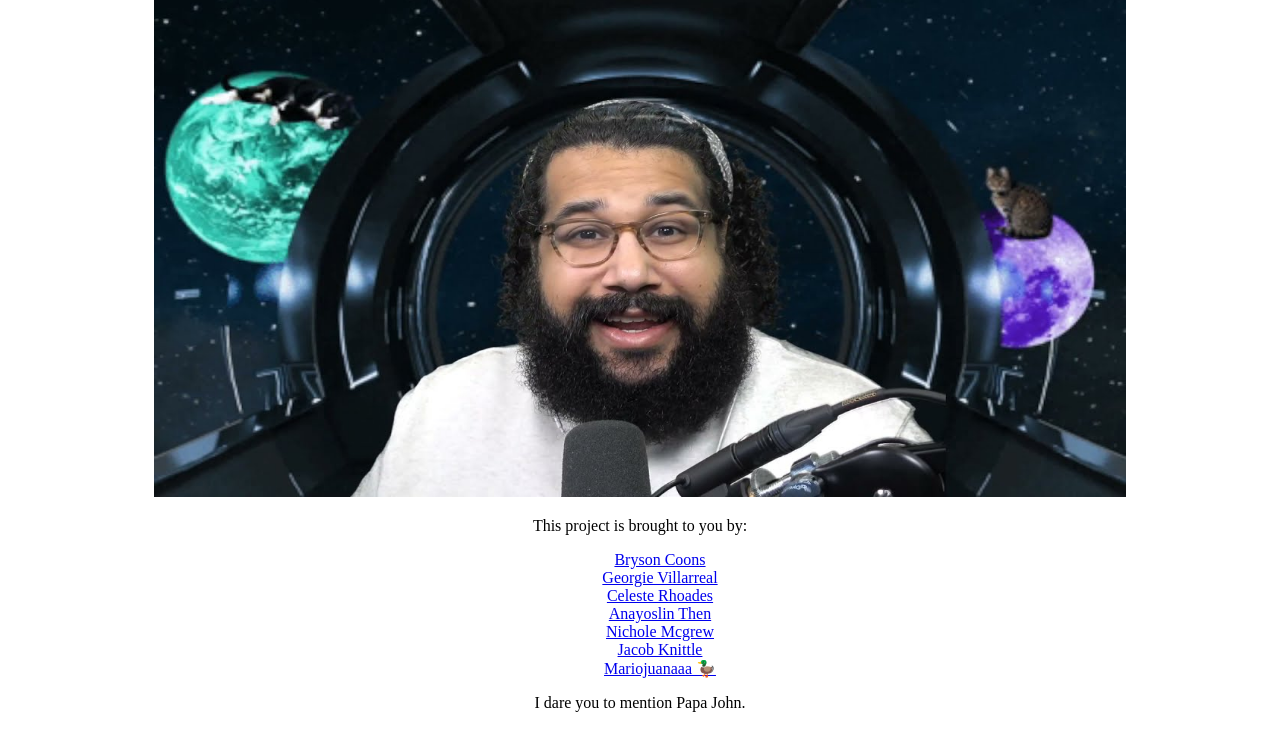
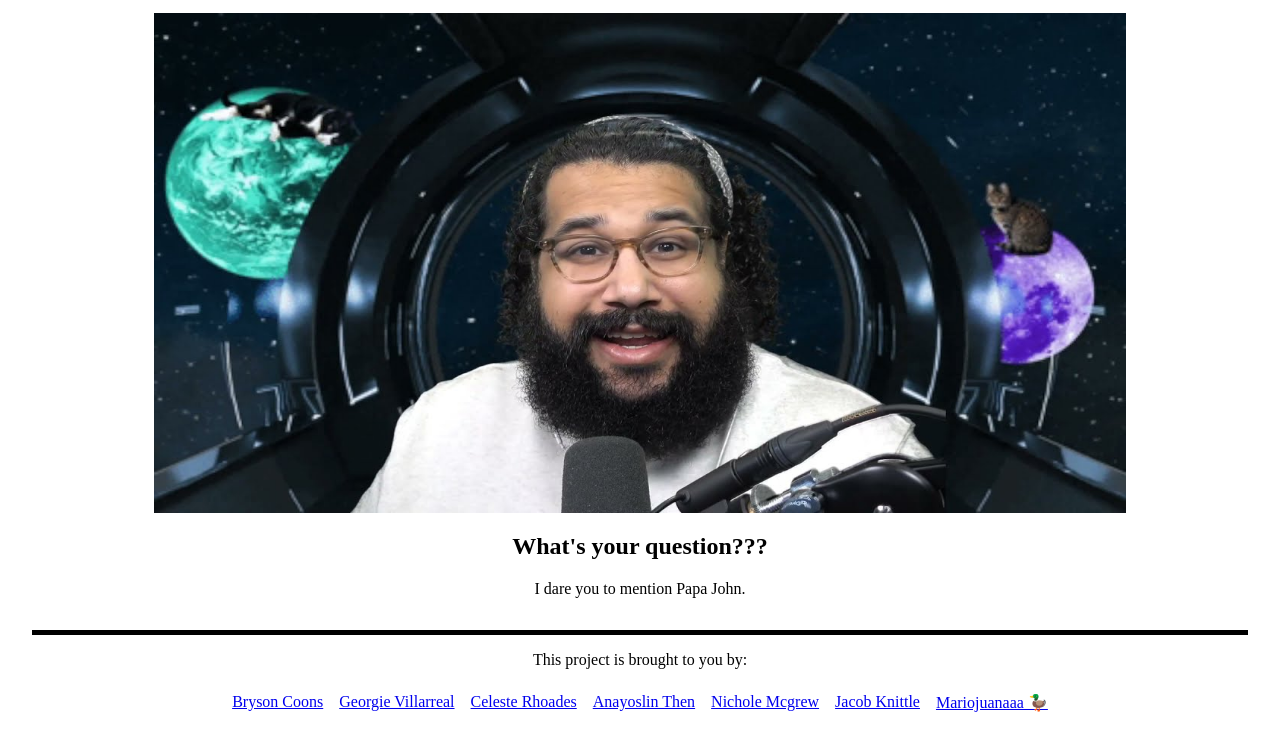
Before and after one commit to tacbodell/leon-the-genie, a website: page index.html in a window 1280 px wide. Both pictures are taken after a click on the button "Ask". Shown: the part 136-886 px from the top of the page. Drawn offline with Linux system fonts and the light colour scheme; no server answers.

Commit message:
Minor style changes

```diff
--- a/css/style.css
+++ b/css/style.css
@@ -9,9 +9,21 @@
 	max-height: 500px;
 	width: 80%;
 	display: block;
-	margin: 0 auto;
+	margin: 1rem auto;
+}
+
+ul {
+    display: flex;
+    flex-wrap: wrap;
+    justify-content: center;
+	padding-inline-start: 0;
 }
 
 li {
 	list-style: none;
+	padding: 0.5rem;
 }
+footer {
+	border-top: 5px solid black;
+	margin-top: 2rem;
+}
--- a/index.html
+++ b/index.html
@@ -1,27 +1,26 @@
 <!DOCTYPE html>
 <html>
+
 <head>
 	<meta charset="utf-8" />
 	<title></title>
 	<link rel="stylesheet" href="/css/style.css" />
 </head>
+
 <body>
 	<div class="wrapper">
 		<h1>Ask papa Leon a question...</h1>
-			<input
-				id="userName"
-				type="text"
-				name=""
-				placeholder="Enter Your Question"
-			/>
+		<input id="userName" type="text" name="" placeholder="Enter Your Question" />
 		<button id="clickMe" type="button" name="button">Ask</button>
 
 		<img class="leon" src="./images/leonthegenie.jpg" />
 
 		<h2 id="answer"></h2>
-			<!-- <h2 id="personName"></h2>
+		<h2 id="personName"></h2>
 		<h2 id="personStatus"></h2>
-    <h2 id="personOccupation"></h2> -->
+		<h2 id="personOccupation"></h2>
+		<span>I dare you to mention Papa John.</span>
+		<footer>
 			<p>This project is brought to you by:</p>
 			<ul>
 				<li><a href="https://twitter.com/brysonc00ns">Bryson Coons</a></li>
@@ -34,8 +33,9 @@
 				<li><a href="https://twitter.com/JDevelopsK">Jacob Knittle</a></li>
 				<li><a href="https://twitter.com/Mariojuanaaa_">Mariojuanaaa 🦆</a></li>
 			</ul>
-			<footer>I dare you to mention Papa John.</footer>
+		</footer>
 	</div>
 	<script type="text/javascript" src="/js/main.js"></script>
 </body>
+
 </html>
--- a/js/main.js
+++ b/js/main.js
@@ -3,14 +3,17 @@ document.querySelector('#clickMe').addEventListener('click', makeReq)
 async function makeReq(){
 
   const userName = document.querySelector("#userName").value;
+  if (userName) {
     const res = await fetch(`/api?student=${userName}`)
     const data = await res.json()
-
     console.log(data);
     document.querySelector("#answer").textContent = data.response;
     const audio = new Audio(data.audioResponse);
     audio.play();
-  //document.querySelector("#personName").textContent = data.name
-  //document.querySelector("#personStatus").textContent = data.status
-  //document.querySelector("#personOccupation").textContent = data.currentOccupation
+    document.querySelector("#personName").textContent = data.name
+    document.querySelector("#personStatus").textContent = data.status
+    document.querySelector("#personOccupation").textContent = data.currentOccupation
+  } else {
+    document.querySelector("#answer").textContent = "What's your question???"
   }
+}
--- a/server.js
+++ b/server.js
@@ -7,7 +7,6 @@ const figlet = require('figlet');
 
 const server = http.createServer((req, res) => {
   // f to use fs module. Call it everytime you need to 'serve' a file
-  // @params string of file name and string of content type
   const readWrite = (file, contentType) => {
     fs.readFile(file, function (err, data) {
       res.writeHead(200, { 'Content-Type': contentType });
```
Lines whose indentation alone changed are shown as unchanged.
